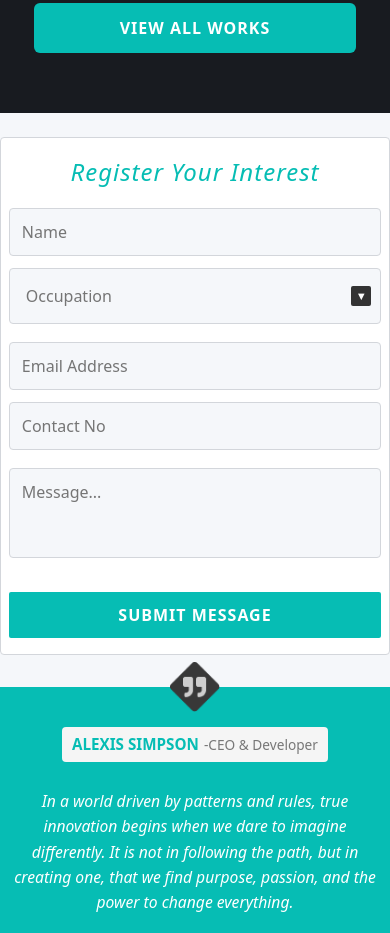
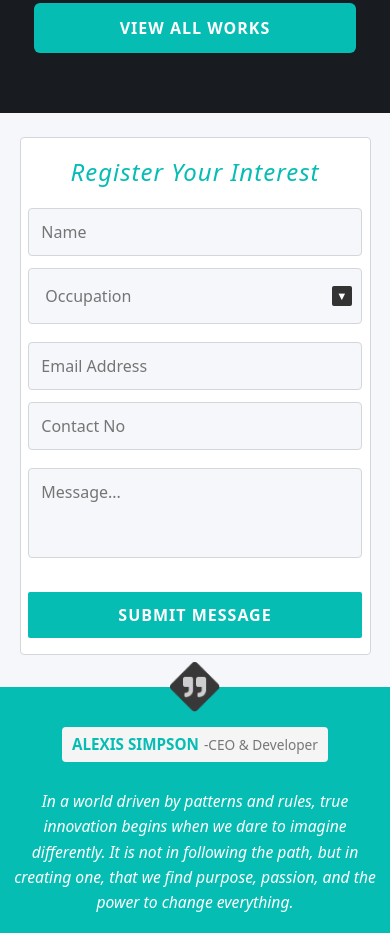
Before and after one commit to seanalex0512/mock-website, a React (Vite) app: page / in a window 390 px wide. Shown: the part 4740-5673 px from the top of the page. Built offline with nearby package versions, Linux system fonts and the light colour scheme.

Commit message:
adjusted form card responsiveness

```diff
--- a/src/components/sections/Form.jsx
+++ b/src/components/sections/Form.jsx
@@ -133,7 +133,7 @@ const Form = () => {
         </div>
       </section>
 
-      {/* Testimonial section with diamond quote image */}
+      {/* Testimonial section  */}
       <div className="testimonial-part">
         <img
           src={quotationSquare}
--- a/src/components/styles/Form.css
+++ b/src/components/styles/Form.css
@@ -315,11 +315,11 @@
     overflow-x: visible;
   }
   .form-card {
-    width: 100vw;
+    width: 90vw;
     max-width: 100vw;
     min-width: 0;
     padding: 16px 2vw;
-    margin: 0;
+    margin: 0 auto;
     box-sizing: border-box;
   }
   .form-title {
```
